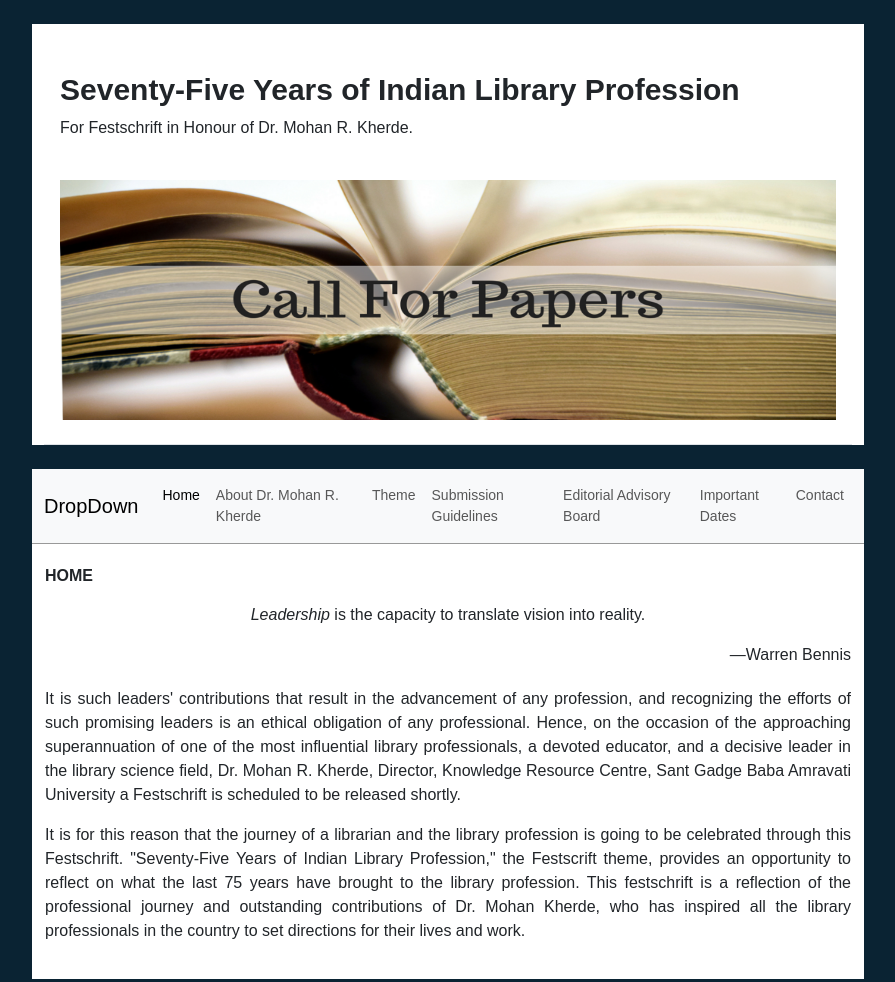
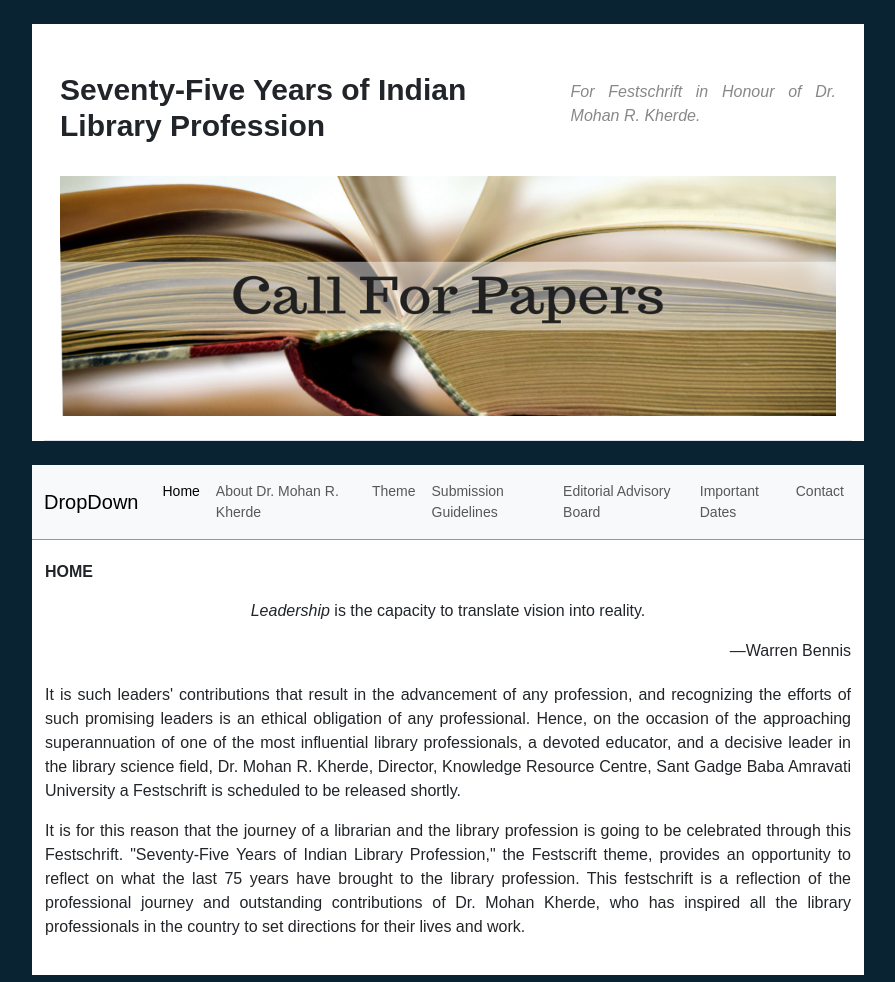
Before and after one commit to HarshalWarade/indianlibraryprofession, a plain HTML site: page index.html in a window 1280 px wide. Shown: the whole page, without its empty margins (192-1087 px from the left). Drawn offline with nearby package versions, Linux system fonts and the light colour scheme.

Commit message:
Update style.css

```diff
--- a/style.css
+++ b/style.css
@@ -29,3 +29,12 @@ a.nav-link{
 p{
     text-align: justify;
 }
+.adjustit{
+    display: flex;
+    justify-content: center;
+    align-items: center;
+}
+.adjustit p{
+    font-style: italic;
+    color: #888;
+}
```
